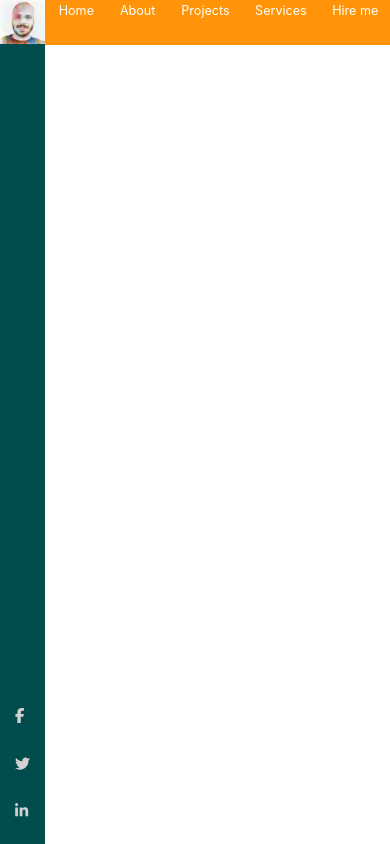
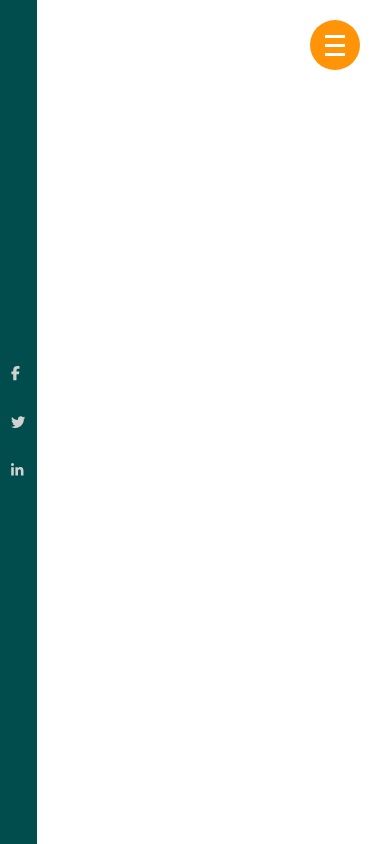
Before and after one commit to ShijuPJohn/shijupjohn.me, a Next.js app: page / in a window 390 px wide. Built offline with nearby package versions, Linux system fonts and the light colour scheme; a web font is replaced by a local one.

Commit message:
feat: add a responsive icon and menu

```diff
--- a/package.json
+++ b/package.json
@@ -9,10 +9,16 @@
     "lint": "next lint"
   },
   "dependencies": {
+    "@emotion/react": "^11.9.0",
+    "@emotion/styled": "^11.8.1",
+    "@fortawesome/fontawesome-free": "^6.1.1",
     "@fortawesome/fontawesome-svg-core": "^6.1.1",
     "@fortawesome/free-brands-svg-icons": "^6.1.1",
+    "@fortawesome/free-regular-svg-icons": "^6.1.1",
     "@fortawesome/free-solid-svg-icons": "^6.1.1",
     "@fortawesome/react-fontawesome": "^0.1.18",
+    "@mui/icons-material": "^5.6.0",
+    "@mui/material": "^5.6.0",
     "next": "12.1.4",
     "react": "18.0.0",
     "react-dom": "18.0.0",
--- a/pages/index.js
+++ b/pages/index.js
@@ -1,10 +1,11 @@
 import Head from 'next/head'
-import React from 'react'
+import React, {useState} from 'react'
 import {createUseStyles} from "react-jss";
 import {faFacebookF, faLinkedinIn, faTwitter} from "@fortawesome/free-brands-svg-icons";
 import {FontAwesomeIcon} from '@fortawesome/react-fontawesome'
-import Image from "next/image";
-import LogoImage from "../public/logo-01.jpg"
+import {Icon, useMediaQuery, useTheme} from "@mui/material";
+import {faXmark} from "@fortawesome/free-solid-svg-icons/faXmark";
+import ClearIcon from '@mui/icons-material/Clear';
 
 const useStyles = createUseStyles({
     root_container: {
@@ -17,9 +18,10 @@ const useStyles = createUseStyles({
         height: '100vh',
     },
     side_nav_content: {
+        width: 'calc(3vw + 3vh)',
         display: 'flex',
         flexDirection: 'column',
-        justifyContent: 'space-between',
+        justifyContent: 'center',
         alignItems: 'center',
         height: '100vh',
         backgroundColor: 'var(--primary-color)'
@@ -27,14 +29,15 @@ const useStyles = createUseStyles({
     side_nav_content_logo: {
         width: 'calc(5vw + 3vh)',
         position: 'relative',
+        backgroundColor: "blue",
     },
     logo_image: {},
     social_ul: {},
     social_button: {
         display: 'block',
         color: '#d1d1d1',
-        margin: '2rem 0',
-        fontSize: 'calc(1rem + 1.3vw)',
+        margin: 'calc(2rem + .7vw) 0',
+        fontSize: 'calc(1rem + 1.1vw)',
         transition: '.2s',
         "&:hover": {
             color: '#ded18a',
@@ -58,8 +61,27 @@ const useStyles = createUseStyles({
         justifyContent: "center",
 
     },
-    main_nav_hamburger: {},
-    line: {},
+    main_nav_hamburger: {
+        width: "5rem",
+        height: "5rem",
+        position: "fixed",
+        top: "2rem",
+        right: "3rem",
+        backgroundColor: "var(--secondary-color)",
+        cursor: "pointer",
+        borderRadius: "50%",
+        padding: "1rem",
+        display: "flex",
+        flexDirection: "column",
+        justifyContent: "center",
+        alignItems: "center",
+    },
+    line: {
+        width: "2rem",
+        backgroundColor: "white",
+        height: ".3rem",
+        margin: ".3rem",
+    },
     line1: {},
     line2: {},
     line3: {},
@@ -72,7 +94,7 @@ const useStyles = createUseStyles({
         color: "white",
     },
     nav_btn: {
-        fontSize: "calc(1rem + .667vw)",
+        fontSize: "calc(1.2rem + .667vw)",
         margin: "1rem calc(1rem + 1vw)",
         position: "relative",
         '&::after': {
@@ -80,43 +102,95 @@ const useStyles = createUseStyles({
             position: "absolute",
             backgroundColor: "white",
             bottom: "0",
-            left:"0",
+            left: "0",
             width: "100%",
             height: ".25rem",
             display: "inline-block",
             transform: "scaleX(0)",
-            transition:"all .5s",
-            transformOrigin:"right",
+            transition: "all .5s",
+            transformOrigin: "right",
         },
         '&::before': {
             content: "''",
             position: "absolute",
             backgroundColor: "white",
             top: "0",
-            left:"0",
+            left: "0",
             width: "100%",
             height: ".25rem",
             display: "inline-block",
             transform: "scaleX(0)",
-            transition:"all .5s",
-            transformOrigin:"left",
+            transition: "all .5s",
+            transformOrigin: "left",
         },
         '&:hover::after': {
             transform: "scaleX(1)",
-
         },
         '&:hover::before': {
             transform: "scaleX(1)",
+        },
+    },
+    '@media screen and (max-width: 610px)': {
+        header: {
+            backgroundColor: "white",
 
         },
+        nav_ul: {
+            display: "flex",
+            flexDirection: "column",
+        }
+    },
+    side_menu: {
+        width: "20rem",
+        height: "100vh",
+        float: "right",
+        backgroundColor: "var(--secondary-color)",
+        display: "flex",
+        flexDirection: "column",
+    },
+    close_button_layer: {
+        display: "flex",
+        justifyContent: "flex-end",
+    },
+    rest_of_menu: {
+        flexGrow:"1",
+        backgroundColor:"teal",
+    },
+    menu_close_btn: {
+        color:"white",
+        fontSize: "4rem",
+        margin: "2rem 3rem 0rem 0rem",
+        cursor: "pointer",
+    },
+    nav_ul_menu:{
+        flexGrow:"1",
+        display:"flex",
+        flexDirection:"column",
+        justifyContent:"center",
+        alignItems:"center",
+        listStyle:"none",
+        color:"white",
+        '& li':{
+            margin:"2rem",
+        }
 
-    },
+    }
 
 
 })
 
 function Home() {
+    const theme = useTheme()
+    const matches = useMediaQuery(theme.breakpoints.down("sm"));
+    const [showMenu, setShowMenu] = useState(false)
     const classes = useStyles()
+    const menuTapHandler = (e) => {
+        if (showMenu) {
+            setShowMenu(false)
+        } else {
+            setShowMenu(true)
+        }
+    }
     return (
         <React.Fragment>
             <Head>
@@ -127,10 +201,6 @@ function Home() {
                 {/* Side Nav */}
                 <div className={classes.side_nav}>
                     <div className={classes.side_nav_content}>
-                        <div className={classes.side_nav_content_logo}>
-                            <Image src={LogoImage} className={classes.logo_image}
-                                   alt={"logo"} objectFit={"cover"}/>
-                        </div>
                         <ul className={classes.social_ul}>
                             <a className={classes.social_button} href="#">
                                 <FontAwesomeIcon icon={faFacebookF}/></a>
@@ -143,14 +213,8 @@ function Home() {
                 </div>
                 {/* Main Nav */}
                 <main className={classes.main}>
-                    <header className={classes.header}>
+                    {!matches && <header className={classes.header}>
                         <nav className={classes.header_nav}>
-                            {/*<div className={classes.main_nav_hamburger}>*/}
-                            {/*    <div className={`${classes.line} ${classes.line1}`}>Home</div>*/}
-                            {/*    <div className={`${classes.line} ${classes.line2}`}>Home</div>*/}
-                            {/*    <div className={`${classes.line} ${classes.line3}`}>Home</div>*/}
-                            {/*    <div className={`${classes.line} ${classes.line4}`}>Home</div>*/}
-                            {/*</div>*/}
                             <ul className={classes.nav_ul}>
                                 <li><a className={classes.nav_btn} href="#">Home</a></li>
                                 <li><a className={classes.nav_btn} href="#">About</a></li>
@@ -159,7 +223,27 @@ function Home() {
                                 <li><a className={classes.nav_btn} href="#">Hire me</a></li>
                             </ul>
                         </nav>
-                    </header>
+                    </header>}
+                    {matches && <div className={classes.header}>
+                        {!showMenu && <div className={classes.main_nav_hamburger} onClick={menuTapHandler}>
+                            <div className={classes.line}/>
+                            <div className={classes.line}/>
+                            <div className={classes.line}/>
+                        </div>}
+                        {showMenu && <div className={classes.side_menu}>
+                            <div className={classes.close_button_layer}>
+                                <ClearIcon className={classes.menu_close_btn}
+                                      onClick={menuTapHandler} fontSize={"3rem"}/>
+                            </div>
+                                <ul className={classes.nav_ul_menu}>
+                                    <li><a className={classes.nav_btn} href="#">Home</a></li>
+                                    <li><a className={classes.nav_btn} href="#">About</a></li>
+                                    <li><a className={classes.nav_btn} href="#">Projects</a></li>
+                                    <li><a className={classes.nav_btn} href="#">Services</a></li>
+                                    <li><a className={classes.nav_btn} href="#">Hire me</a></li>
+                                </ul>
+                        </div>}
+                    </div>}
 
                 </main>
             </div>
```
Also changed, not shown: public/logo-01.jpg, 1 other file (tests, documents, lock files or other folders).
